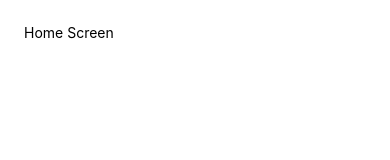
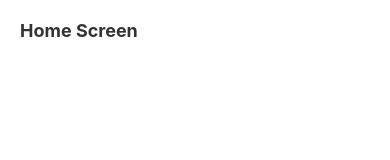
Before and after one commit to Paul-Nathan/GameZone, a React Native app: screen / in a window 390 px wide. Shown: the top 160 px of the page. Built offline with nearby package versions, Linux system fonts and the light colour scheme.

Commit message:
Global Styles component created and imported to other screen components

```diff
--- a/screens/Home.js
+++ b/screens/Home.js
@@ -1,15 +1,11 @@
 import React from 'react'
 import { StyleSheet, View, Text } from "react-native";
+import { GlobalStyles } from '../styles/Global';
 
 export default function Home() {
   return (
-    <View style={styles.container}>
-        <Text>Home Screen</Text>
+    <View style={GlobalStyles.container}>
+        <Text style={GlobalStyles.titleText}>Home Screen</Text>
     </View>
   )
 }
-const styles = StyleSheet.create({
-    container:{
-        padding:24
-    }
-})
--- /dev/null
+++ b/styles/Global.js
@@ -0,0 +1,17 @@
+import {StyleSheet} from 'react-native';
+
+ export const GlobalStyles = StyleSheet.create({
+    container:{
+        flex: 1,
+        padding:20
+    },
+    titleText:{
+        fontSize: 18,
+        fontWeight:"bold",
+        color: '#333'
+    },
+    paragraph:{
+        marginVertical: 8,
+        lineHeight: 20,
+    }
+})
```
Also changed, not shown: screens/About.js (+3 -7 lines), screens/ReviewDetails.js (+3 -7 lines).
